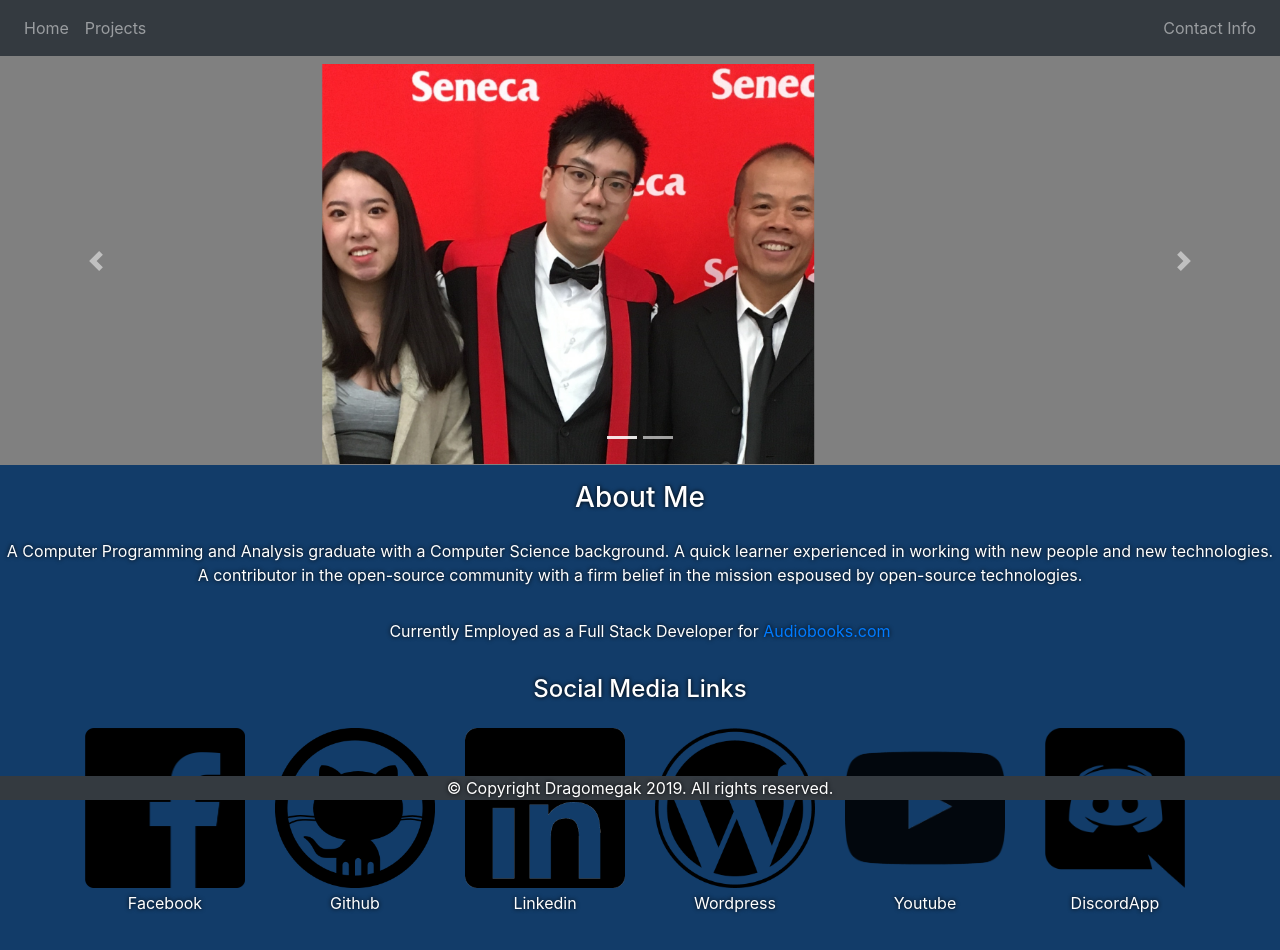
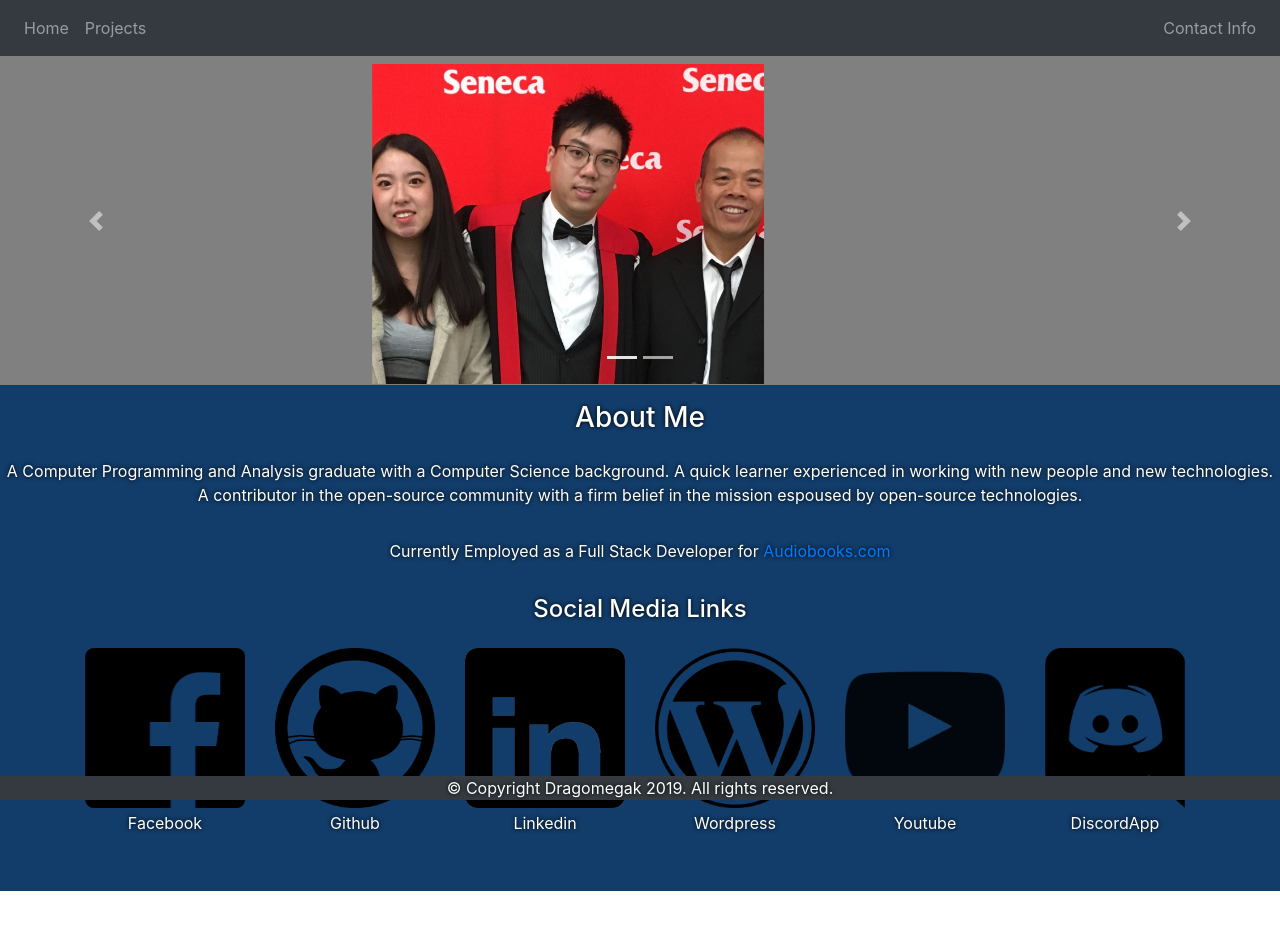
Before and after one commit to Dragomegak/mainWebsiteReact, a React (Create React App) app: page /#/home in a window 1280 px wide. Shown: the top 950 px of the page. After the commit the page ends 891 px from the top, so only its background shows below. Built offline with nearby package versions, Linux system fonts and the light colour scheme.

Commit message:
Height fix for vertical monitors 1080 x 1920

```diff
--- a/src/components/Home/home.css
+++ b/src/components/Home/home.css
@@ -16,7 +16,7 @@
     background-color: grey;
 }
 .carousel-item{
-    max-height: 50vh;
+    max-height: 40vh;
     min-width: auto;
     object-fit: contain;
 }
```
